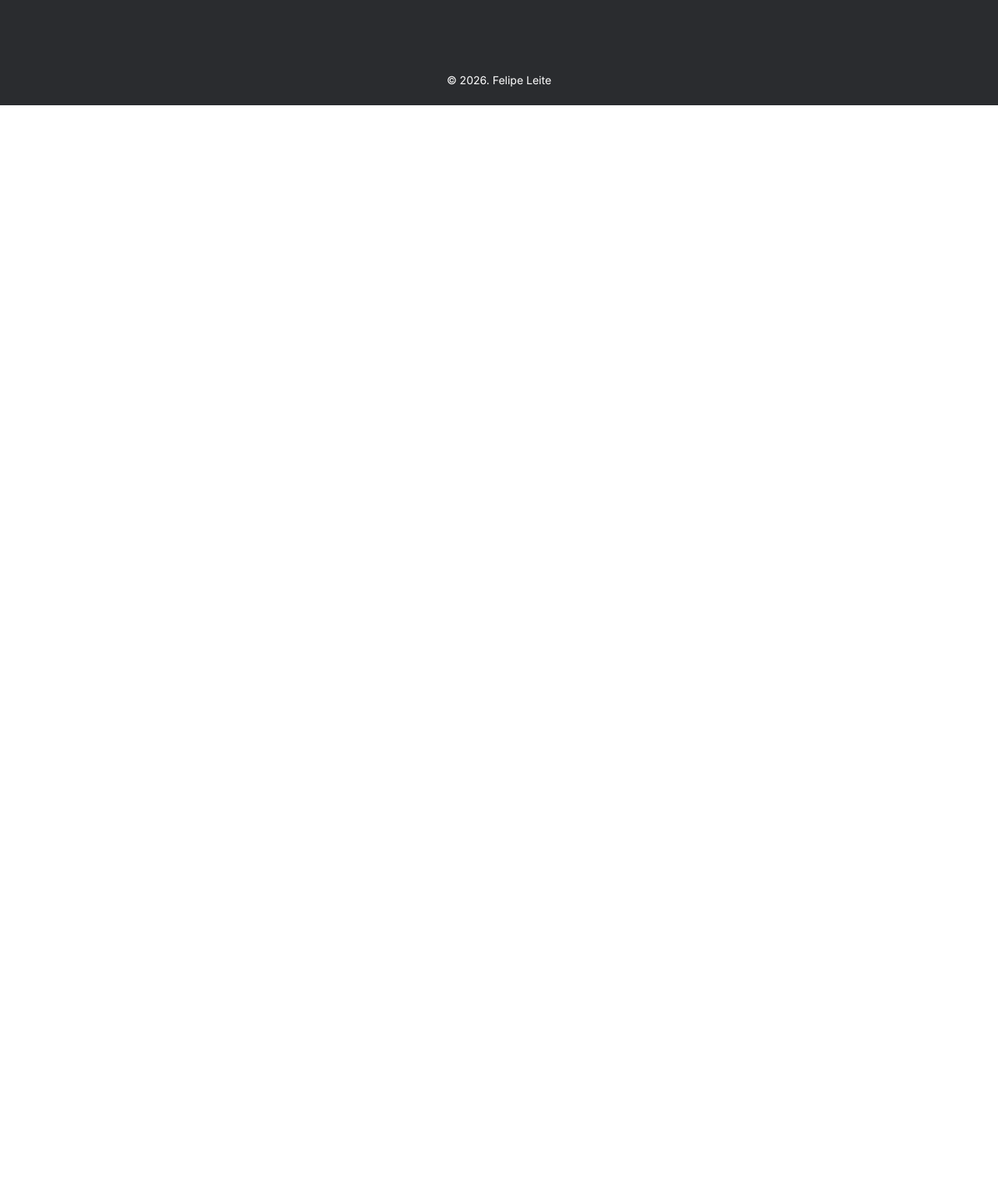
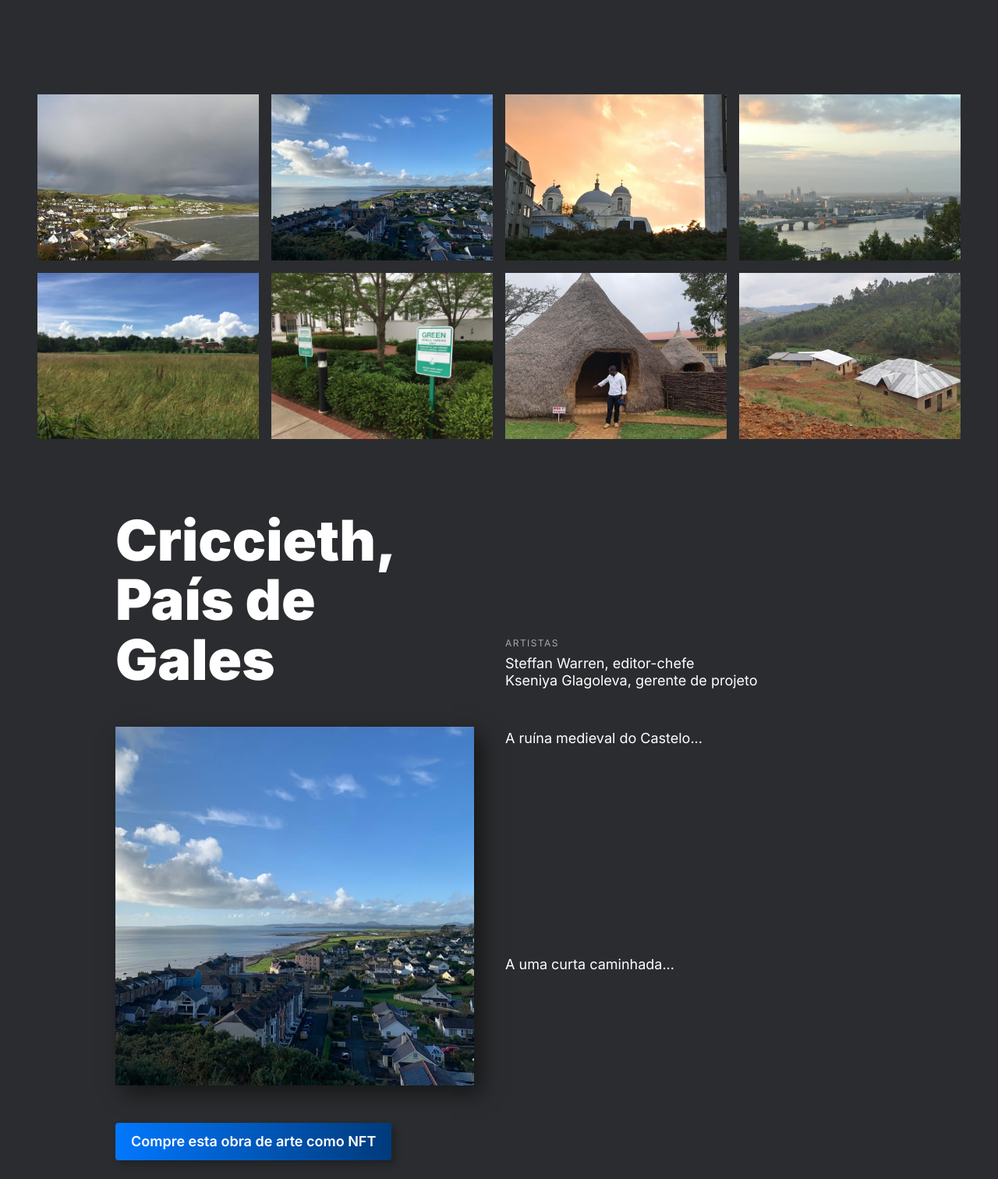
Before and after one commit to 8felps8/web_project_homeland, a plain HTML site: page index.html in a window 1280 px wide. Shown: the part 1748-3260 px from the top of the page at 78% size. Before the commit the page ends 1883 px from the top, so only its background shows below. Drawn offline with Linux system fonts and the light colour scheme.

Commit message:
add places section

```diff
--- /dev/null
+++ b/blocks/photo-grid.css
@@ -0,0 +1,13 @@
+.photo-grid {
+  display: grid;
+  grid-template-columns: repeat(4, 1fr);
+  gap: 16px;
+  padding: 118px 48px 0;
+}
+
+.photo-grid__item {
+  display: block;
+  width: 100%;
+  aspect-ratio: 4 / 3;
+  object-fit: cover;
+}
--- /dev/null
+++ b/blocks/place.css
@@ -0,0 +1,81 @@
+.place {
+  display: grid;
+  grid-template-areas:
+    "title website"
+    "image description"
+    "button description";
+  grid-template-columns: 460fr 484fr;
+  grid-template-rows: auto auto 1fr;
+  column-gap: 40px;
+  row-gap: 48px;
+}
+
+.place__title {
+  grid-area: title;
+  margin: 0;
+  font-size: 72px;
+  font-weight: 900;
+  line-height: 1.06;
+}
+.place__website {
+  grid-area: website;
+  align-self: end;
+}
+.place__url-heading {
+  margin: 0 0 8px;
+  color: #aaa;
+  font-size: 12px;
+  line-height: 1.25;
+  letter-spacing: 0.12em;
+  text-transform: uppercase;
+}
+
+.place__artist {
+  margin: 0;
+  font-size: 18px;
+  line-height: 1.22;
+}
+
+.place__image {
+  grid-area: image;
+  display: block;
+  width: 100%;
+  aspect-ratio: 1 / 1;
+  object-fit: cover;
+  box-shadow: 10px 10px 25px rgba(0, 0, 0, 0.5);
+}
+
+.place__image:hover {
+  filter: brightness(50%);
+}
+
+.place__description {
+  grid-area: description;
+  display: grid;
+  row-gap: 25px;
+}
+
+.place__paragraph {
+  margin: 0;
+  font-size: 18px;
+  line-height: 1.63;
+}
+
+.place__button {
+  grid-area: button;
+  align-self: start;
+  justify-self: start;
+  padding: 15px 20px;
+  border-radius: 4px;
+  background-image: linear-gradient(90deg, #0278fe, #003a7b);
+  box-shadow: 5px 5px 10px rgba(0, 0, 0, 0.25);
+  color: #fff;
+  font-size: 18px;
+  font-weight: 600;
+  line-height: 1;
+  text-decoration: none;
+}
+
+.place__button:hover {
+  box-shadow: 5px 5px 25px rgba(0, 0, 0, 0.25);
+}
--- /dev/null
+++ b/blocks/places.css
@@ -0,0 +1,5 @@
+.places {
+  display: grid;
+  row-gap: 80px;
+  padding: 92px 148px 0;
+}
--- a/index.html
+++ b/index.html
@@ -63,6 +63,76 @@
             estamos felizes por você ser nosso vizinho.
           </p>
         </section>
+        <section class="photo-grid">
+          <img
+            class="photo-grid__item"
+            src="./images/criccieth-coast.jpg"
+            alt="Casas na costa do País de Gales sob um céu nublado"
+          />
+          <img
+            class="photo-grid__item"
+            src="./images/criccieth.jpg"
+            alt="Vista da cidade de Criccieth com o mar ao fundo"
+          />
+          <img
+            class="photo-grid__item"
+            src="./images/ukraine-church.jpg"
+            alt="Igreja com cúpulas brancas ao pôr do sol"
+          />
+          <img
+            class="photo-grid__item"
+            src="./images/ukraine-river.jpg"
+            alt="Vista de uma cidade com uma ponte sobre o rio"
+          />
+          <img
+            class="photo-grid__item"
+            src="./images/kentucky-field.jpg"
+            alt="Campo de grama alta sob um céu azul"
+          />
+          <img
+            class="photo-grid__item"
+            src="./images/berea-college.jpg"
+            alt="Jardim do Berea College com placas verdes"
+          />
+          <img
+            class="photo-grid__item"
+            src="./images/burundi-hut.jpg"
+            alt="Homem em frente a uma cabana de palha tradicional"
+          />
+          <img
+            class="photo-grid__item"
+            src="./images/burundi-hills.jpg"
+            alt="Casas entre as colinas verdes do Burundi"
+          />
+        </section>
+        <section class="places">
+          <article class="place">
+            <h2 class="place__title">Criccieth, País de Gales</h2>
+            <div class="place__website">
+              <p class="place__url-heading">Artistas</p>
+              <p class="place__artist">Steffan Warren, editor-chefe</p>
+              <p class="place__artist">Kseniya Glagoleva, gerente de projeto</p>
+            </div>
+            <img
+              class="place__image"
+              src="./images/criccieth.jpg"
+              alt="Vista da cidade de Criccieth com o mar ao fundo"
+            />
+            <div class="place__description">
+              <p class="place__paragraph">A ruína medieval do Castelo...</p>
+              <p class="place__paragraph">A uma curta caminhada...</p>
+            </div>
+            <a
+              class="place__button"
+              href="https://www.theverge.com/22310188/nft-explainer-what-is-blockchain-crypto-art-faq"
+              target="_blank"
+              >Compre esta obra de arte como NFT</a
+            >
+          </article>
+
+          <!-- article "Berea, EUA": 1 artista (Travis Turner), berea.jpg, 2 parágrafos -->
+          <!-- article "Muramvya, Burundi": 1 artista (Grevisse Kenguruka), muramvya.jpg, 3 parágrafos -->
+        </section>
       </main>
       <footer class="footer">
         <p class="footer__copyright">© 2026. Felipe Leite</p>
--- a/pages/index.css
+++ b/pages/index.css
@@ -5,3 +5,6 @@
 @import url("../blocks/lead.css");
 @import url("../blocks/intro.css");
 @import url("../blocks/footer.css");
+@import url("../blocks/photo-grid.css");
+@import url("../blocks/places.css");
+@import url("../blocks/place.css");
--- a/vendor/fonts.css
+++ b/vendor/fonts.css
@@ -13,3 +13,11 @@
   font-display: swap;
   src: url("./fonts/Inter-Black.woff2") format("woff2");
 }
+
+@font-face {
+  font-family: "Inter";
+  font-style: normal;
+  font-weight: 600;
+  font-display: swap;
+  src: url("./fonts/Inter-SemiBold.woff2") format("woff2");
+}
```
Also changed, not shown: images/berea-college.jpg (added), images/berea.jpg (added), images/burundi-hills.jpg (added), images/burundi-hut.jpg (added), images/criccieth-coast.jpg (added), images/criccieth.jpg (added), images/kentucky-field.jpg (added), images/muramvya.jpg (added), images/ukraine-church.jpg (added), images/ukraine-river.jpg (added), vendor/fonts/Inter-SemiBold.woff2 (added).
